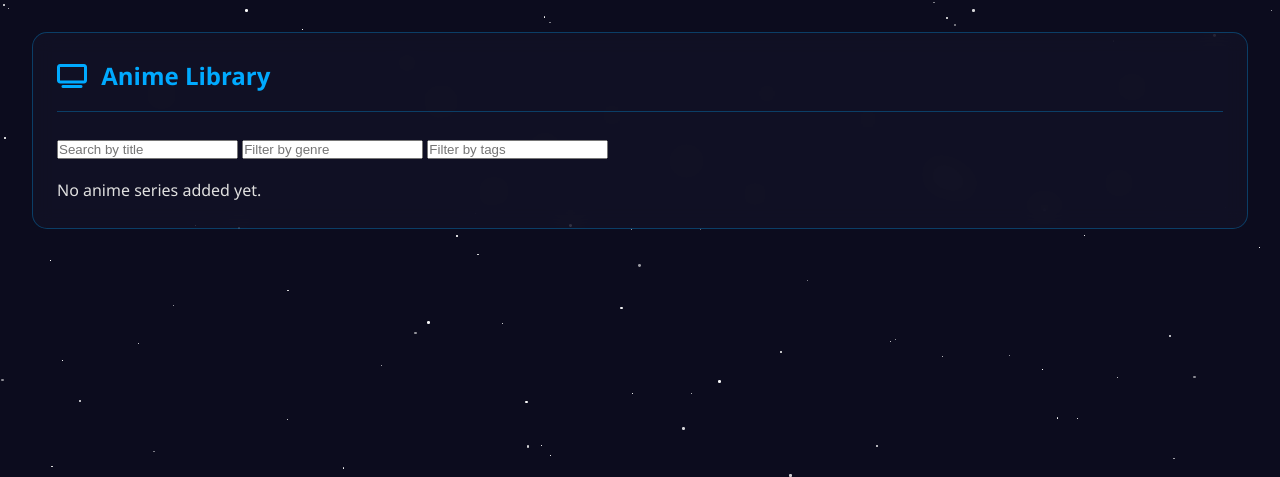
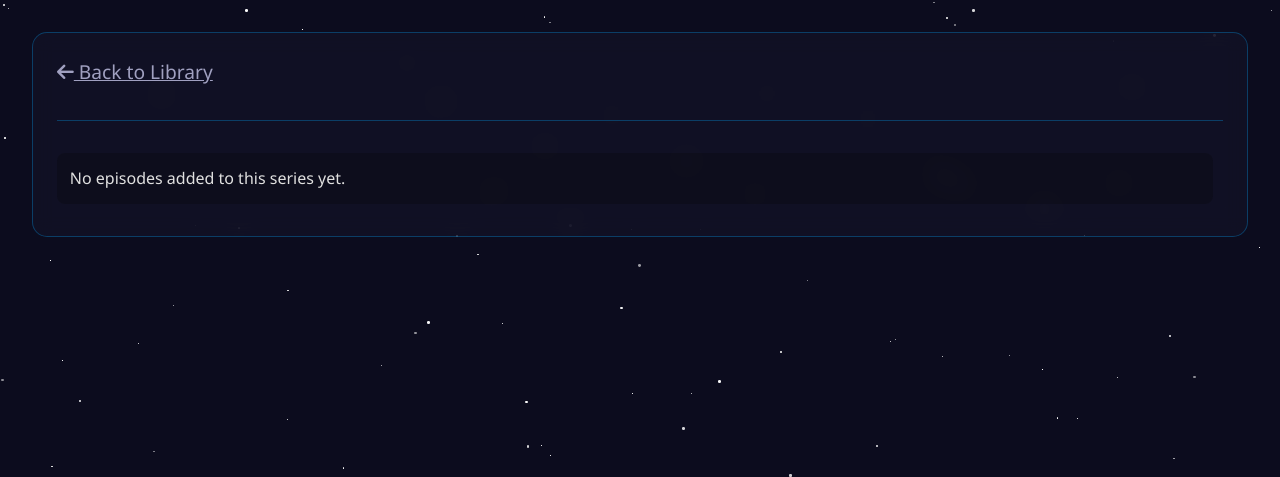
Before and after one commit to 1cbs/1cbs-app, a Flask app: template templates/anime.html in a window 1280 px wide. Shown: the part 129-606 px from the top of the page. Run offline with Flask 3, Linux system fonts and the light colour scheme; the template is opened without the code that fills it, so the values that code supplies are empty.

Commit message:
Refactor anime.html for series details and episode management

```diff
--- a/templates/anime.html
+++ b/templates/anime.html
@@ -1,208 +1,75 @@
 {% extends "base.html" %}
 
-{% block title %}Anime Library{% endblock %}
+{% block title %}{{ series.title }}{% endblock %}
 
 {% block content %}
 <style>
-    /* Styles for the Netflix/Crunchyroll UI */
-    .anime-grid {
-        display: grid;
-        grid-template-columns: repeat(auto-fill, minmax(180px, 1fr));
-        gap: 1.5rem;
+    .series-header {
+        margin-bottom: 2rem;
     }
-    .anime-poster {
-        position: relative;
-        border-radius: 8px;
-        overflow: hidden;
-        transition: transform 0.3s ease, box-shadow 0.3s ease;
-        background-color: #202030;
-        text-decoration: none; /* Remove underline from links */
-        color: white; /* Ensure text is visible */
-    }
-    .anime-poster:hover {
-        transform: scale(1.05);
-        box-shadow: 0 8px 25px rgba(0, 170, 255, 0.5);
-    }
-    .anime-poster img {
-        width: 100%;
-        height: 100%;
-        object-fit: cover;
-        display: block;
-    }
-    .poster-overlay {
-        position: absolute;
-        bottom: 0;
-        left: 0;
-        right: 0;
-        background: linear-gradient(to top, rgba(0,0,0,0.9) 0%, rgba(0,0,0,0) 100%);
-        padding: 2rem 1rem 1rem 1rem;
-        display: flex;
-        flex-direction: column;
-        justify-content: flex-end;
-    }
-    .poster-title {
-        color: white;
-        font-weight: bold;
-        margin-bottom: 0.5rem;
-    }
-    .poster-actions {
-        position: absolute;
-        top: 10px;
-        right: 10px;
-        opacity: 0;
-        transition: opacity 0.3s ease;
-    }
-    .anime-poster:hover .poster-actions {
-        opacity: 1;
-    }
-    .poster-actions .btn-icon {
-        background: rgba(40, 40, 50, 0.8);
-        color: white;
-        border-radius: 50%;
-        width: 40px;
-        height: 40px;
-        display: flex;
-        align-items: center;
-        justify-content: center;
-        font-size: 1rem;
-    }
-    .poster-actions .btn-icon:hover {
-        background: var(--danger-color);
+    .series-header h2 {
+        font-size: 2.5rem;
+        margin-bottom: 1rem;
     }
 </style>
 
-<section class="card glass-effect" id="anime">
-    <div class="card-header">
-        <h2><i class="fas fa-tv"></i> Anime Library</h2>
+<section class="card glass-effect" id="anime-details">
+    <div class="card-header series-header">
+        <div>
+            <a href="{{ url_for('anime') }}" class="btn-icon" style="margin-bottom: 1rem;"><i class="fas fa-arrow-left"></i> Back to Library</a>
+            <h2>{{ series.title }}</h2>
+        </div>
         {% if session.get('is_master') %}
-        <button class="btn-primary" onclick="openModal('addSeriesModal')"><i class="fas fa-plus"></i> Add New Series</button>
+        <button class="btn-primary" onclick="openModal('addEpisodeModal')"><i class="fas fa-plus"></i> Add New Episode</button>
         {% endif %}
     </div>
     <div class="card-content">
-        <div class="form-row" style="gap: 1rem; margin-bottom: 1rem; flex-wrap: wrap;">
-            <input type="text" id="anime-search" placeholder="Search by title" value="{{ search or '' }}" style="flex: 1 1 240px;">
-            <input type="text" id="anime-genre" placeholder="Filter by genre" value="{{ genre_filter or '' }}" style="flex: 1 1 200px;">
-            <input type="text" id="anime-tag" placeholder="Filter by tags" value="{{ tag_filter or '' }}" style="flex: 1 1 200px;">
-        </div>
-        <div class="anime-grid" id="anime-grid">
-            {% for series in series_list %}
-            <a href="{{ url_for('anime_series_details', series_id=series.id) }}" class="anime-poster">
-                <img src="{{ series.image_url or 'https://placehold.co/400x600/0c0c1e/e0e0e0?text=' ~ series.title|replace(' ', '+') }}" alt="{{ series.title }} Poster" onerror="this.onerror=null;this.src='https://placehold.co/400x600/0c0c1e/e0e0e0?text=Image+Not+Found';" referrerpolicy="no-referrer">
-                <div class="poster-overlay">
-                    <h4 class="poster-title">{{ series.title }}</h4>
-                    {% if series.genre %}
-                    <small>{{ series.genre }}</small>
+        <ul class="item-list">
+            {% for episode in episodes %}
+            <li>
+                <span class="item-name"><i class="fas fa-film"></i> {{ episode.title }}</span>
+                <div class="item-actions">
+                    <button class="btn-icon" onclick="openModal('videoPlayerModal', '{{ episode.url }}')"><i class="fas fa-play"></i></button>
+
+                    {% if 'user_id' in session %}
+                    <form action="{{ url_for('create_watch_party') }}" method="POST" style="display: inline;">
+                        <input type="hidden" name="video_selection" value="anime-{{ episode.id }}">
+                        <button type="submit" class="btn-icon" title="Start a Watch Party"><i class="fas fa-users"></i></button>
+                    </form>
+                    {% endif %}
+
+                    {% if session.get('is_master') %}
+                    <form action="{{ url_for('delete_anime_episode', id=episode.id) }}" method="POST" style="display: inline;">
+                        <button type="submit" class="btn-icon btn-delete"><i class="fas fa-trash"></i></button>
+                    </form>
                     {% endif %}
                 </div>
-                {% if session.get('is_master') %}
-                <div class="poster-actions">
-                    <form action="{{ url_for('delete_anime_series', id=series.id) }}" method="POST" onclick="return confirm('Are you sure you want to delete this entire series and all its episodes?'); event.stopPropagation();">
-                        <button type="submit" class="btn-icon btn-delete"><i class="fas fa-trash"></i></button>
-                    </form>
-                </div>
-                {% endif %}
-            </a>
+            </li>
             {% else %}
-            <p>No anime series added yet.</p>
+            <li>No episodes added to this series yet.</li>
             {% endfor %}
-        </div>
+        </ul>
     </div>
 </section>
 
-<!-- Add Series Modal (Master Only) -->
+<!-- Add Episode Modal (Master Only) -->
 {% if session.get('is_master') %}
-<div id="addSeriesModal" class="modal">
+<div id="addEpisodeModal" class="modal">
     <div class="modal-content glass-effect">
-        <span class="close-btn" onclick="closeModal('addSeriesModal')">&times;</span>
-        <h2>Add New Anime Series</h2>
-        <form action="{{ url_for('add_anime_series') }}" method="POST">
+        <span class="close-btn" onclick="closeModal('addEpisodeModal')">&times;</span>
+        <h2>Add Episode to "{{ series.title }}"</h2>
+        <form action="{{ url_for('add_anime_episode', series_id=series.id) }}" method="POST">
             <div class="form-group">
-                <label for="series-title">Series Title (e.g., One Piece)</label>
-                <input type="text" id="series-title" name="title" required>
+                <label for="episode-title">Episode Title (e.g., Episode 1, The Journey Begins)</label>
+                <input type="text" id="episode-title" name="title" required>
             </div>
             <div class="form-group">
-                <label for="series-image-url">Poster Image URL</label>
-                <input type="url" id="series-image-url" name="image_url" placeholder="https://.../poster.jpg">
+                <label for="episode-url">Direct Video URL</label>
+                <input type="url" id="episode-url" name="url" placeholder="https://f005.backblazeb2.com/..." required>
             </div>
-            <div class="form-group">
-                <label for="series-genre">Genre</label>
-                <input type="text" id="series-genre" name="genre" placeholder="e.g. shonen, drama">
-            </div>
-            <div class="form-group">
-                <label for="series-tags">Tags (comma separated)</label>
-                <input type="text" id="series-tags" name="tags" placeholder="e.g. adventure, pirates">
-            </div>
-            <button type="submit" class="btn-primary">Save Series</button>
+            <button type="submit" class="btn-primary">Save Episode</button>
         </form>
     </div>
 </div>
 {% endif %}
-<script>
-    const animeSearchInput = document.getElementById('anime-search');
-    const animeGenreInput = document.getElementById('anime-genre');
-    const animeTagInput = document.getElementById('anime-tag');
-    const animeGrid = document.getElementById('anime-grid');
-    const isMaster = {{ 'true' if session.get('is_master') else 'false' }};
-    const deleteAnimeUrlTemplate = "{{ url_for('delete_anime_series', id=0)[:-1] }}";
-
-    function debounce(fn, delay = 300) {
-        let timer;
-        return (...args) => {
-            clearTimeout(timer);
-            timer = setTimeout(() => fn(...args), delay);
-        };
-    }
-
-    function renderAnime(seriesList) {
-        if (!seriesList.length) {
-            animeGrid.innerHTML = '<p>No anime series added yet.</p>';
-            return;
-        }
-
-        const cards = seriesList.map(series => {
-            const posterUrl = series.image_url || `https://placehold.co/400x600/0c0c1e/e0e0e0?text=${encodeURIComponent(series.title)}`;
-            const genre = series.genre ? `<small>${series.genre}</small>` : '';
-            const actions = isMaster ? `
-                <div class="poster-actions">
-                    <form action="${deleteAnimeUrlTemplate}${series.id}" method="POST" onclick="return confirm('Are you sure you want to delete this entire series and all its episodes?'); event.stopPropagation();">
-                        <button type="submit" class="btn-icon btn-delete"><i class="fas fa-trash"></i></button>
-                    </form>
-                </div>` : '';
-
-            return `
-                <a href="/anime/series/${series.id}" class="anime-poster">
-                    <img src="${posterUrl}" alt="${series.title} Poster" referrerpolicy="no-referrer">
-                    <div class="poster-overlay">
-                        <h4 class="poster-title">${series.title}</h4>
-                        ${genre}
-                    </div>
-                    ${actions}
-                </a>
-            `;
-        });
-
-        animeGrid.innerHTML = cards.join('');
-    }
-
-    const fetchAnime = debounce(async () => {
-        const params = new URLSearchParams({
-            q: animeSearchInput.value.trim(),
-            genre: animeGenreInput.value.trim(),
-            tag: animeTagInput.value.trim()
-        });
-
-        const response = await fetch(`/anime?${params.toString()}`, {
-            headers: { 'X-Requested-With': 'XMLHttpRequest' }
-        });
-
-        if (response.ok) {
-            const data = await response.json();
-            renderAnime(data);
-        }
-    }, 350);
-
-    animeSearchInput?.addEventListener('input', fetchAnime);
-    animeGenreInput?.addEventListener('input', fetchAnime);
-    animeTagInput?.addEventListener('input', fetchAnime);
-</script>
 {% endblock %}
```
